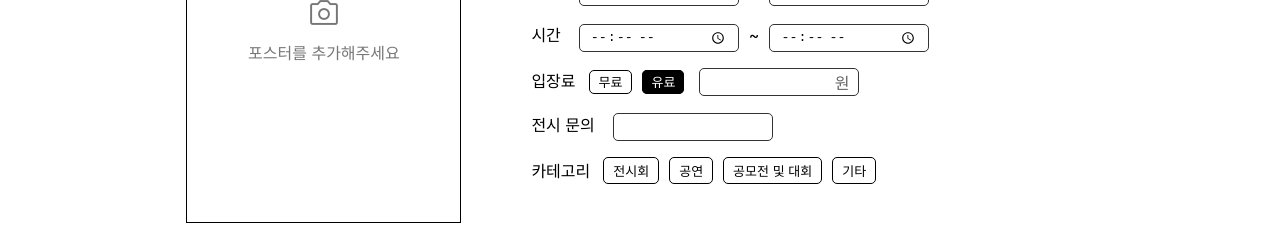
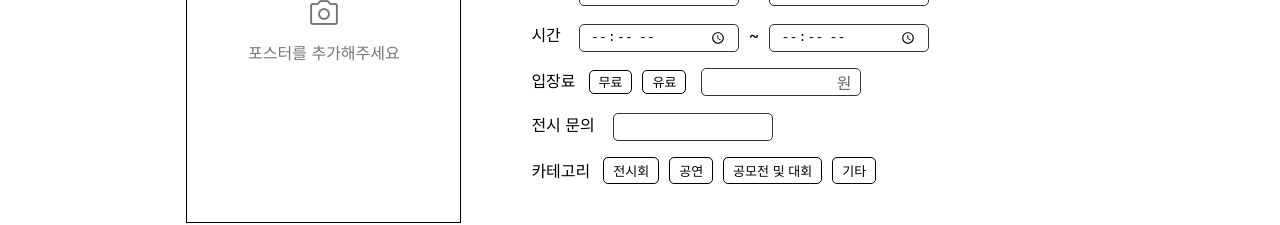
Before and after one commit to JNU-econovation/TeamPonyo-FE, a React (Create React App) app: page /create in a window 1280 px wide. Shown: the part 380-605 px from the top of the page. Built offline with nearby package versions, Linux system fonts and the light colour scheme.

Commit message:
fix: 전시 작성페이지 가격 설정 기능 오류 수정

```diff
--- a/src/pages/Create.js
+++ b/src/pages/Create.js
@@ -52,7 +52,7 @@ const Create = () => {
       setIsFree(true);
       setData({
         ...data,
-        fee: '무료',
+        fee: '',
       });
     } else {
       setIsFree(false);
@@ -182,13 +182,13 @@ const Create = () => {
             </div>
             <div className='infoPrice infoItem'>
               <div className='inputTag'>입장료</div>
-              <div className={`smallBtn ${isFree ? 'active' : ''}`} onClick={() => handleFeeChange('무료')}>무료</div>
-              <div className={`smallBtn ${!isFree ? 'active' : ''}`} onClick={() => handleFeeChange('유료')}>유료</div>
+              <div className={`smallBtn ${isFree===true ? 'active' : ''}`} onClick={() => handleFeeChange('무료')}>무료</div>
+              <div className={`smallBtn ${isFree===false ? 'active' : ''}`} onClick={() => handleFeeChange('유료')}>유료</div>
               <div className='inputFeeContainer'>
                 <input
                   type='number'
                   name='fee'
-                  value={isFree !== false ? data.fee : ''}
+                  value={isFree === false ? data.fee : ''}
                   onChange={handleChange}
                   className='inputSmall inputFee'
                   disabled={isFree}
```
